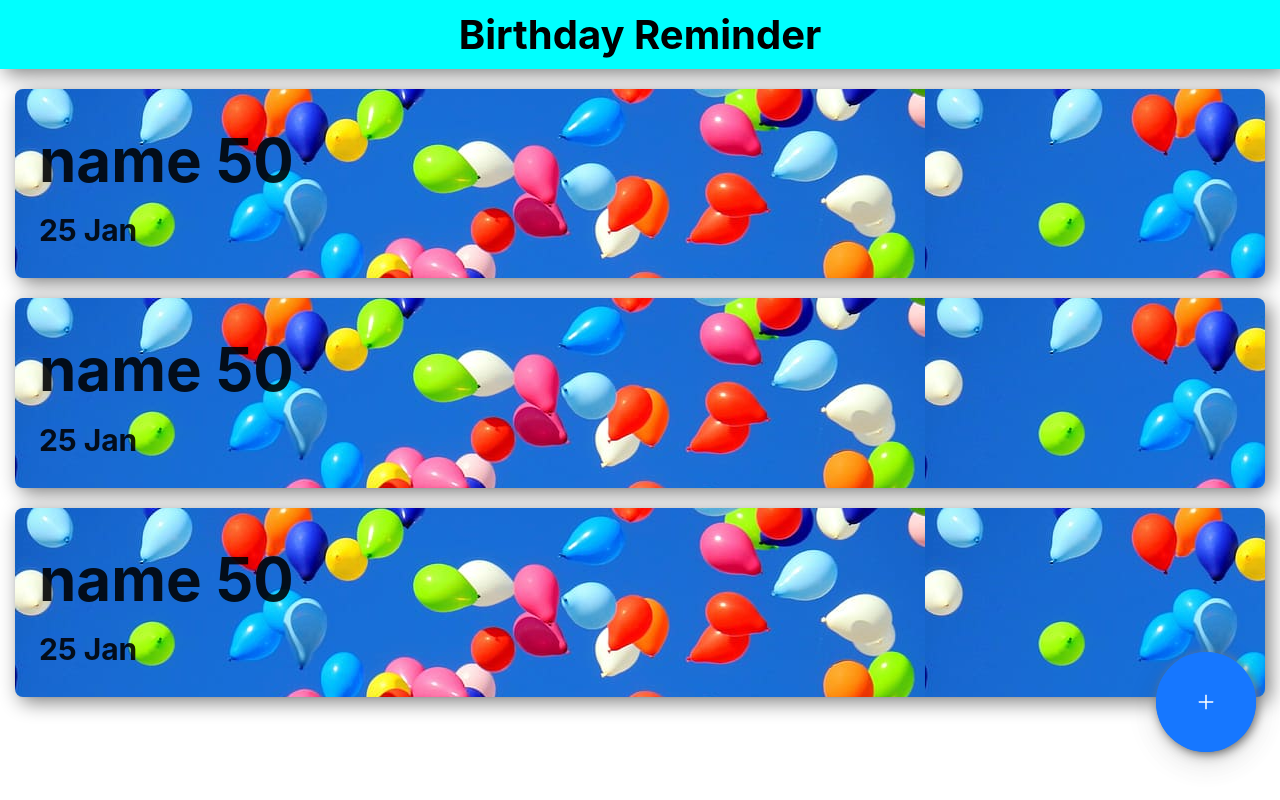
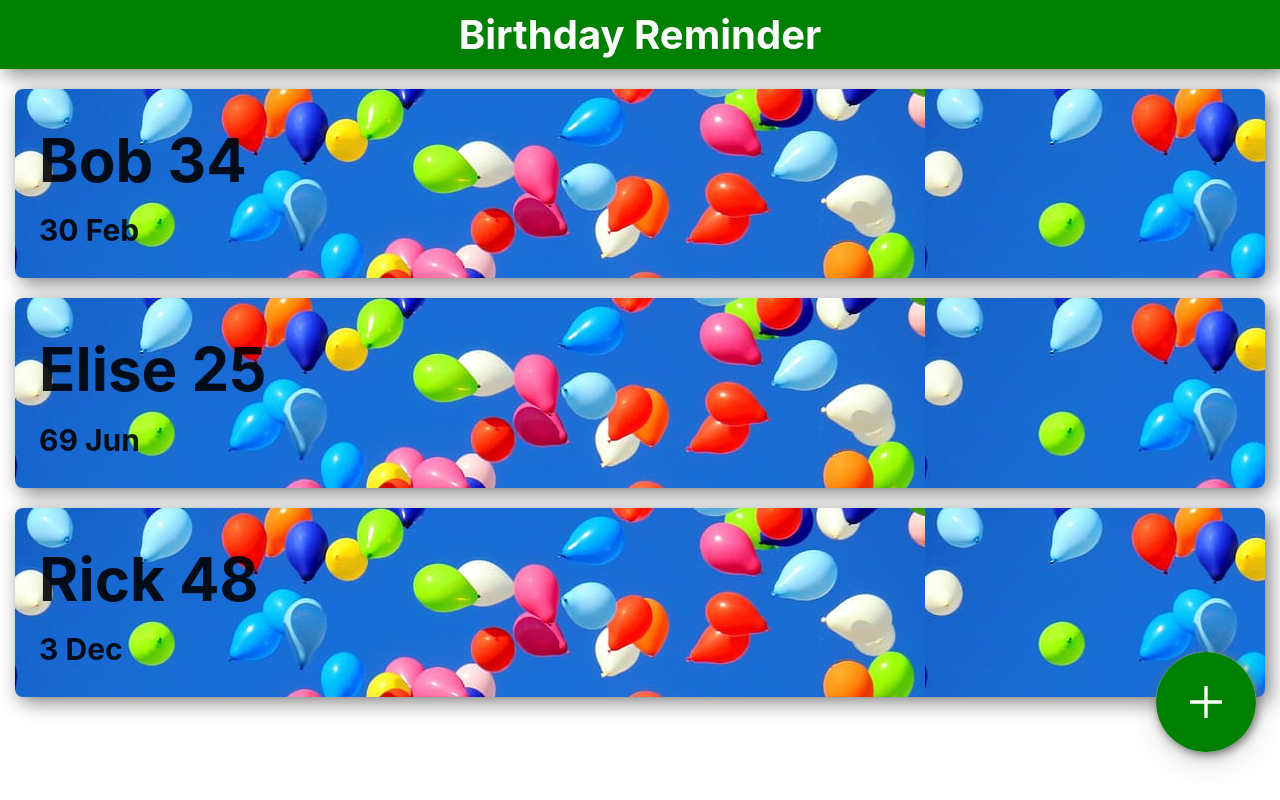
Before and after one commit to OneTrillion/birthday-reminder, a React (Create React App) app: page / in a window 1280 px wide. Built offline with nearby package versions, Linux system fonts and the light colour scheme.

Commit message:
add recoil state management

```diff
--- a/package.json
+++ b/package.json
@@ -11,6 +11,7 @@
     "react": "^18.2.0",
     "react-dom": "^18.2.0",
     "react-scripts": "5.0.1",
+    "recoil": "^0.7.7",
     "web-vitals": "^2.1.4"
   },
   "scripts": {
--- a/src/App.js
+++ b/src/App.js
@@ -1,13 +1,43 @@
 import BirthdayCard from "./components/BirthdayCard.js";
 import FormModal from "./components/FormModal.js";
 import balloons from "./assets/balloons.jpg";
+import { atom, useRecoilValue } from "recoil";
 
 const App = () => {
+    const birthdaysState = atom({
+        key: "birthdaysState",
+        default: [
+            {
+                id: "1",
+                name: "Bob",
+                age: 34,
+                date: "30 Feb",
+                picture: balloons,
+            },
+            {
+                id: "2",
+                name: "Elise",
+                age: 25,
+                date: "69 Jun",
+                picture: balloons,
+            },
+            {
+                id: "3",
+                name: "Rick",
+                age: 48,
+                date: "3 Dec",
+                picture: balloons,
+            },
+        ],
+    });
+
+    const birthdays = useRecoilValue(birthdaysState);
+
     return (
         <div className="App">
             <div
                 style={{
-                    backgroundColor: "cyan",
+                    backgroundColor: "green",
                     padding: "10px 0px 10px 0px",
                     marginBottom: "20px",
                     filter: "drop-shadow(5px 5px 10px gray)",
@@ -15,6 +45,7 @@ const App = () => {
             >
                 <h1
                     style={{
+                        color: "white",
                         textAlign: "center",
                         fontSize: "40px",
                         margin: "0",
@@ -23,24 +54,17 @@ const App = () => {
                     Birthday Reminder
                 </h1>
             </div>
-            <BirthdayCard
-                name={"name"}
-                age={"50"}
-                date={"25 Jan"}
-                picture={balloons}
-            />
-            <BirthdayCard
-                name={"name"}
-                age={"50"}
-                date={"25 Jan"}
-                picture={balloons}
-            />
-            <BirthdayCard
-                name={"name"}
-                age={"50"}
-                date={"25 Jan"}
-                picture={balloons}
-            />
+            {birthdays.map((birthday) => {
+                return (
+                    <BirthdayCard
+                        key={birthday.id}
+                        name={birthday.name}
+                        age={birthday.age}
+                        date={birthday.date}
+                        picture={birthday.picture}
+                    />
+                );
+            })}
             <FormModal />
         </div>
     );
--- a/src/components/FormModal.css
+++ b/src/components/FormModal.css
@@ -1,3 +1,25 @@
-.ant-picker-calendar-mode-switch{
+.ant-picker-calendar-mode-switch {
     display: none;
 }
+
+.ant-float-btn-body {
+    background-color: green !important;
+}
+
+.ant-float-btn-body > div {
+    width: 50px;
+    height: 50px;
+}
+
+.ant-float-btn-body > div > div {
+    width: 50px;
+    height: 50px;
+}
+
+.ant-float-btn-body > div > div > span {
+    margin: 0;
+    position: absolute;
+    top: 50%;
+    left: 50%;
+    transform: translate(-50%, -50%);
+}
--- a/src/components/FormModal.js
+++ b/src/components/FormModal.js
@@ -1,16 +1,8 @@
-import {
-    Button,
-    Modal,
-    Form,
-    Input,
-    Calendar,
-    Upload,
-    theme,
-} from "antd";
+import { Button, Modal, Form, Input, Calendar, Upload, theme } from "antd";
 import { useState } from "react";
 import { FloatButton } from "antd";
 import { PlusOutlined } from "@ant-design/icons";
-import "./FormModal.css"
+import "./FormModal.css";
 
 const onPanelChange = (value, mode) => {
     console.log(value.format("YYYY-MM-DD"), mode);
@@ -22,18 +14,16 @@ const FormModal = () => {
     const showModal = () => {
         setOpen(true);
     };
-    const handleOk = () => {
+    const handleCancel = () => {
+        console.log("Clicked cancel button");
+        setOpen(false);
+    };
+    const onFinish = (values) => {
         setConfirmLoading(true);
         setTimeout(() => {
             setOpen(false);
             setConfirmLoading(false);
         }, 2000);
-    };
-    const handleCancel = () => {
-        console.log("Clicked cancel button");
-        setOpen(false);
-    };
-    const onFinish = (values) => {
         console.log("Success:", values);
     };
     const onFinishFailed = (errorInfo) => {
@@ -45,18 +35,16 @@ const FormModal = () => {
         }
         return e?.fileList;
     };
-    const { token } = theme.useToken();
-    const wrapperStyle = {
-        width: 300,
-        border: `1px solid ${token.colorBorderSecondary}`,
-        borderRadius: token.borderRadiusLG,
-    };
     return (
         <>
             <FloatButton
-                icon={<PlusOutlined />}
-                type="primary"
+                icon={
+                    <PlusOutlined
+                        style={{ color: "white", fontSize: "40px" }}
+                    />
+                }
                 style={{
+                    color: "green",
                     right: 24,
                     width: "100px",
                     height: "100px",
@@ -68,10 +56,10 @@ const FormModal = () => {
             <Modal
                 title="Add new birthday"
                 open={open}
-                onOk={handleOk}
+                onOk={onFinish}
                 onCancel={handleCancel}
                 closable={false}
-        centered={true}
+                centered={true}
                 footer={[
                     <Button key="back" onClick={handleCancel}>
                         Cancel
@@ -80,7 +68,7 @@ const FormModal = () => {
                         key="submit"
                         type="primary"
                         loading={confirmLoading}
-                        onClick={handleOk}
+                        onClick={onFinish}
                     >
                         Add
                     </Button>,
@@ -104,9 +92,7 @@ const FormModal = () => {
                     onFinishFailed={onFinishFailed}
                     autoComplete="off"
                 >
-                    <Form.Item
-                        label="Name"
-                    >
+                    <Form.Item label="Name">
                         <Input />
                     </Form.Item>
 
@@ -137,13 +123,6 @@ const FormModal = () => {
                             </div>
                         </Upload>
                     </Form.Item>
-
-                    <Form.Item
-                        wrapperCol={{
-                            offset: 8,
-                            span: 16,
-                        }}
-                    ></Form.Item>
                 </Form>
             </Modal>
         </>
--- a/src/index.js
+++ b/src/index.js
@@ -1,14 +1,17 @@
-import React from 'react';
-import ReactDOM from 'react-dom/client';
-import './index.css';
-import App from './App';
-import reportWebVitals from './reportWebVitals';
+import React from "react";
+import ReactDOM from "react-dom/client";
+import "./index.css";
+import App from "./App";
+import reportWebVitals from "./reportWebVitals";
+import { RecoilRoot } from "recoil";
 
-const root = ReactDOM.createRoot(document.getElementById('root'));
+const root = ReactDOM.createRoot(document.getElementById("root"));
 root.render(
-  <React.StrictMode>
-    <App />
-  </React.StrictMode>
+    <React.StrictMode>
+        <RecoilRoot>
+            <App />
+        </RecoilRoot>
+    </React.StrictMode>
 );
 
 // If you want to start measuring performance in your app, pass a function
```
Also changed, not shown: 1 other file (tests, documents, lock files or other folders).
